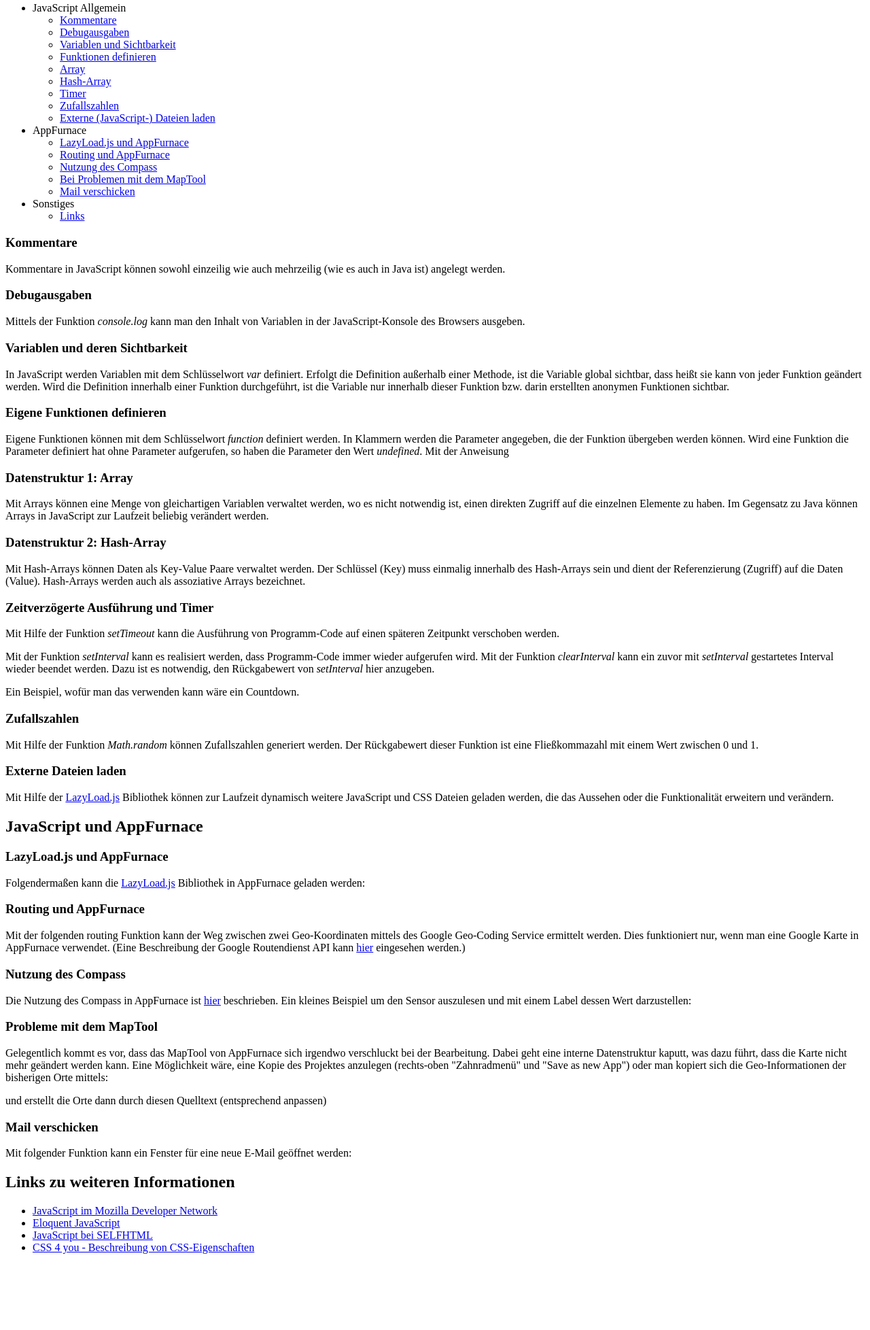
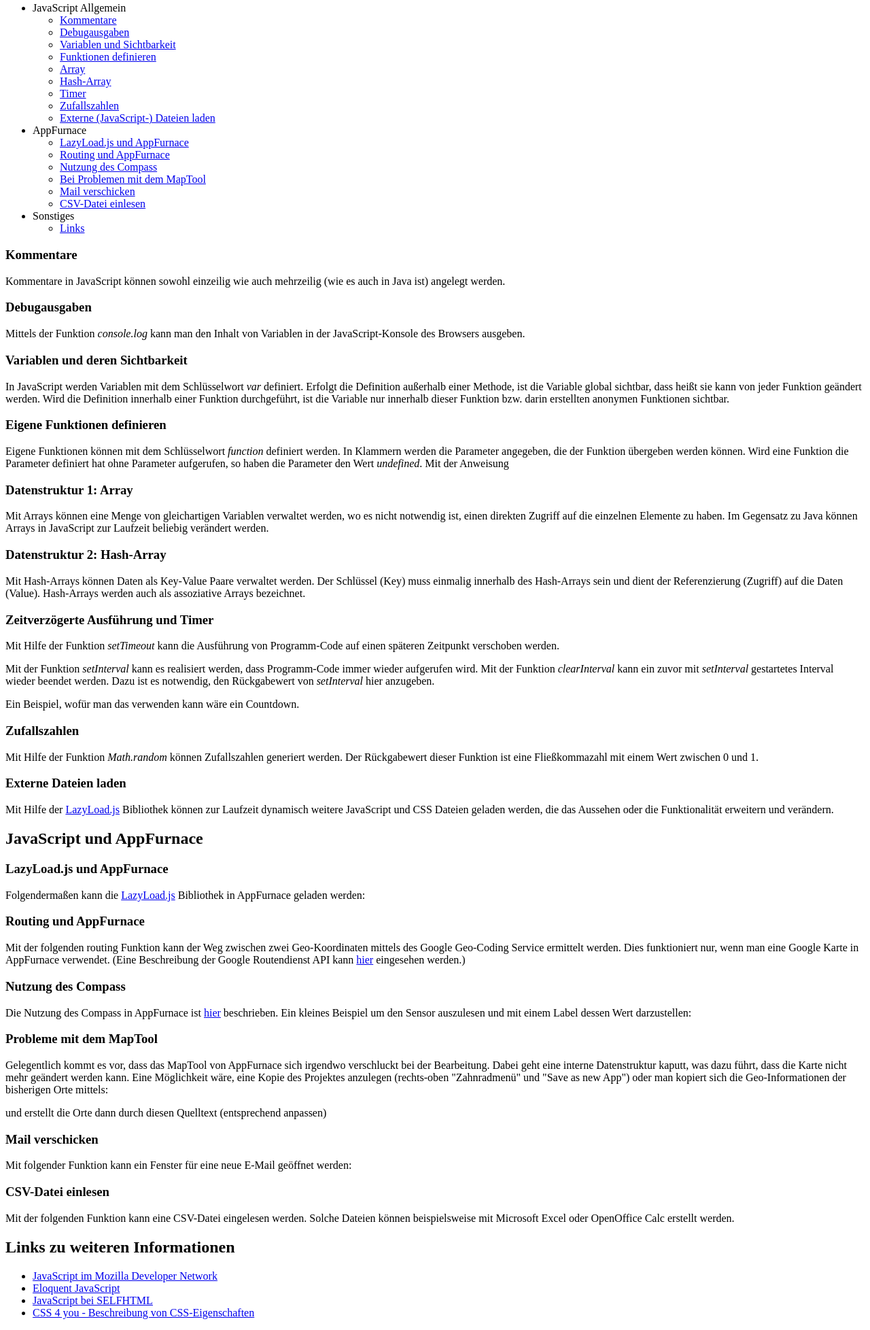
Before and after one commit to AndreasLochwitz/JavaScript-und-AppFurnace, a plain HTML site: page index.html in a window 1280 px wide. Shown: the part 141-2097 px from the top of the page at 68% size. Before the commit the page ends 2001 px from the top, so only its background shows below. Drawn offline with Linux system fonts and the light colour scheme.

Commit message:
Added example to read csv file

```diff
--- a/index.html
+++ b/index.html
@@ -30,6 +30,7 @@
 					<li><a href="#compass">Nutzung des Compass</a></li>
 					<li><a href="#maptool">Bei Problemen mit dem MapTool</a></li>
                     <li><a href="#mail">Mail verschicken</a></li>
+                    <li><a href="#csv">CSV-Datei einlesen</a></li>
 				</ul>
 				<!-- <li><a href=""></a></li>
 				<li><a href=""></a></li>
@@ -122,6 +123,10 @@
         <p>Mit folgender Funktion kann ein Fenster für eine neue E-Mail geöffnet werden:</p>
         <script src="https://gist.github.com/AndreasLochwitz/8302207.js"></script>
 
+        <h3><a name="csv">CSV-Datei einlesen</a></h3>
+        <p>Mit der folgenden Funktion kann eine CSV-Datei eingelesen werden. Solche Dateien können beispielsweise mit Microsoft Excel oder OpenOffice Calc erstellt werden.</p>
+        <script src="https://gist.github.com/AndreasLochwitz/8331183.js"></script>
+
 		<h2><a name="links">Links zu weiteren Informationen</a></h2>
 		<ul>
 			<li><a href="https://developer.mozilla.org/en-US/docs/Web/JavaScript" target="_blank">JavaScript im Mozilla Developer Network</a></li>
```
